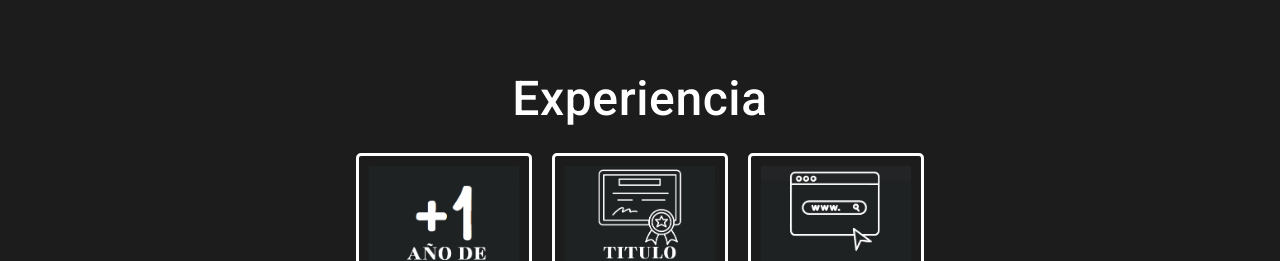
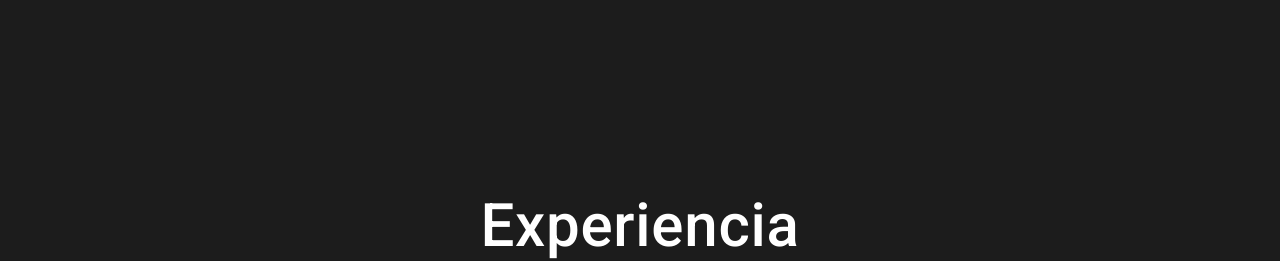
Before and after one commit to playmakerowo/portfolio-angular, an Angular app: page / in a window 1280 px wide. Shown: the part 539-800 px from the top of the page. Built offline with nearby package versions, Linux system fonts and the light colour scheme.

Commit message:
correciones de estilos menores Titulos

```diff
--- a/src/app/aos.d.ts
+++ /dev/null
@@ -1,3 +0,0 @@
-declare module 'aos' {
-    export function init(options?: any): void;
-}
--- a/src/app/app.component.ts
+++ b/src/app/app.component.ts
@@ -2,8 +2,6 @@ import { Component, OnInit } from '@angular/core';
 import { RouterOutlet } from '@angular/router';
 import { NavbarComponent } from './components/navbar/navbar.component';
 import { HomeComponent } from './views/home/home.component';
-import * as AOS from 'aos'; // Import AOS Liberia de animaciones
-import 'aos/dist/aos.css';
 
 @Component({
   selector: 'app-root',
@@ -15,6 +13,6 @@ import 'aos/dist/aos.css';
 export class AppComponent implements OnInit{
 
   ngOnInit() {
-    AOS.init();
+
   }
 }
--- a/src/index.html
+++ b/src/index.html
@@ -1,5 +1,6 @@
 <!doctype html>
 <html lang="en">
+
 <head>
   <meta charset="utf-8">
   <title>Jorge Villagra | Desarrollador</title>
@@ -8,8 +9,16 @@
   <link rel="icon" type="image/x-icon" href="assets/img/JV.png">
   <link href="https://fonts.googleapis.com/css2?family=Roboto:wght@300;400;500&display=swap" rel="stylesheet">
   <link href="https://fonts.googleapis.com/icon?family=Material+Icons" rel="stylesheet">
+  <link href="https://cdnjs.cloudflare.com/ajax/libs/aos/2.3.4/aos.css" rel="stylesheet">
 </head>
+
 <body class="mat-typography">
   <app-root></app-root>
 </body>
+<script src="https://cdnjs.cloudflare.com/ajax/libs/aos/2.3.4/aos.js"></script>
+<script>
+  AOS.init();
+</script>
 </html>
+
+<script src="https://unpkg.com/aos@2.3.1/dist/aos.js"></script>
--- a/src/styles.scss
+++ b/src/styles.scss
@@ -14,6 +14,7 @@ body {
     justify-content: center;
     align-items: center;
     max-width: 50%;
+    margin-bottom: 90px;
 
     .tittle-text {
         background-image: url(assets/img/tittle.gif);
@@ -34,11 +35,11 @@ body {
     justify-content: center;
     text-align: center;
     display: flex;
-    margin-top: 60px;
+    margin-top: 90px;
 
     .sub-tittle-text {
         display: block;
-        font-size: 3rem;
+        font-size: 60px;
         line-height: 1.2;
     }
 }
```
